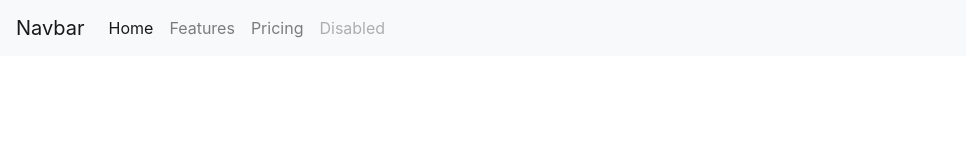
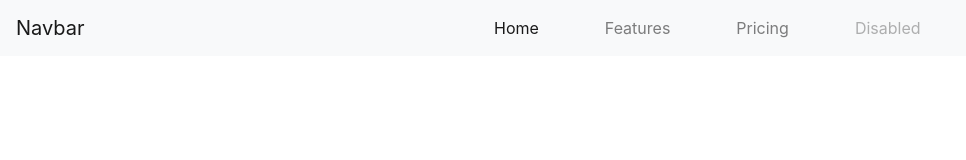
Before and after one commit to giovannialonsobueno/Site, a plain HTML site: page index.html in a window 1280 px wide. Shown: the whole page, without its empty margins (0-966 px from the left). Drawn offline with nearby package versions, Linux system fonts and the light colour scheme.

Commit message:
Colocando margin entre as UL

```diff
--- a/index.css
+++ b/index.css
@@ -2,3 +2,11 @@ body {
     padding: 0px;
     margin: 0px;
 }
+
+#navbarNav {
+    justify-content: center;
+}
+
+.nav-link {
+    margin-left: 50px;
+}
```
